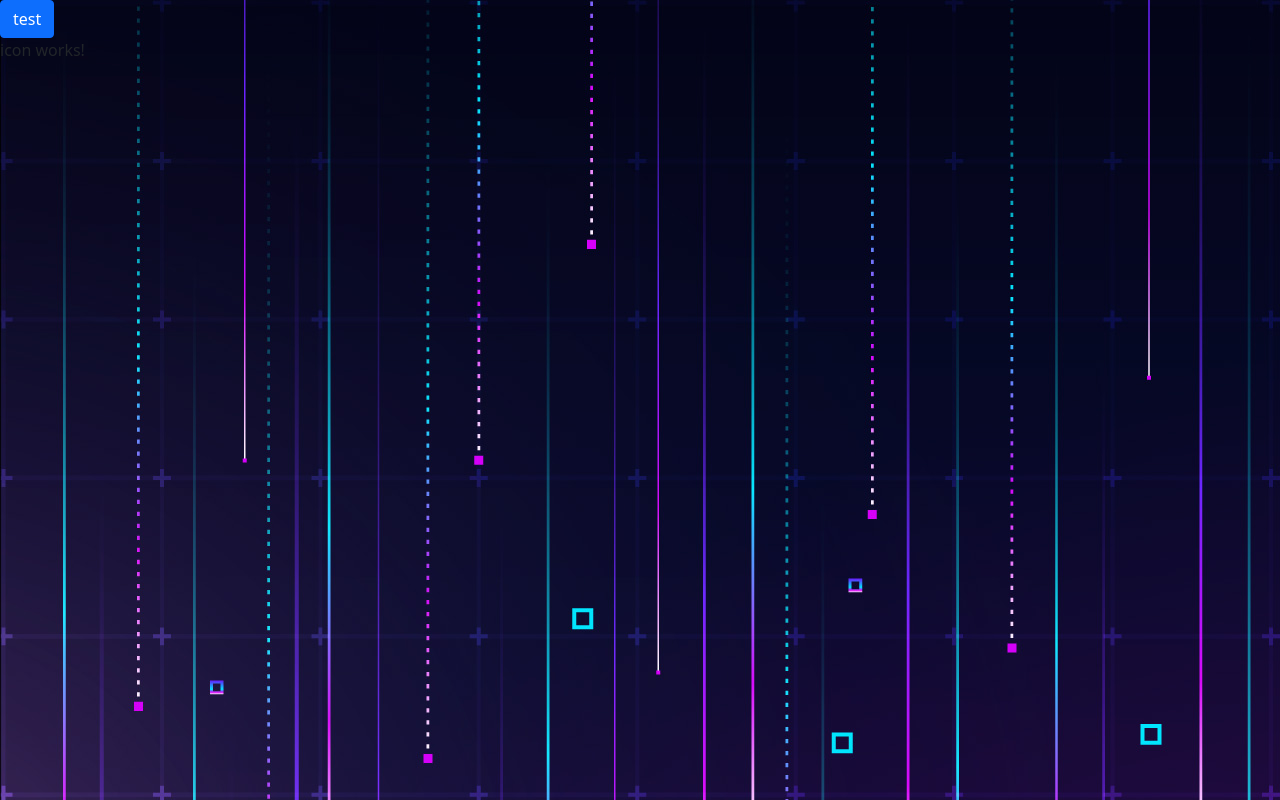
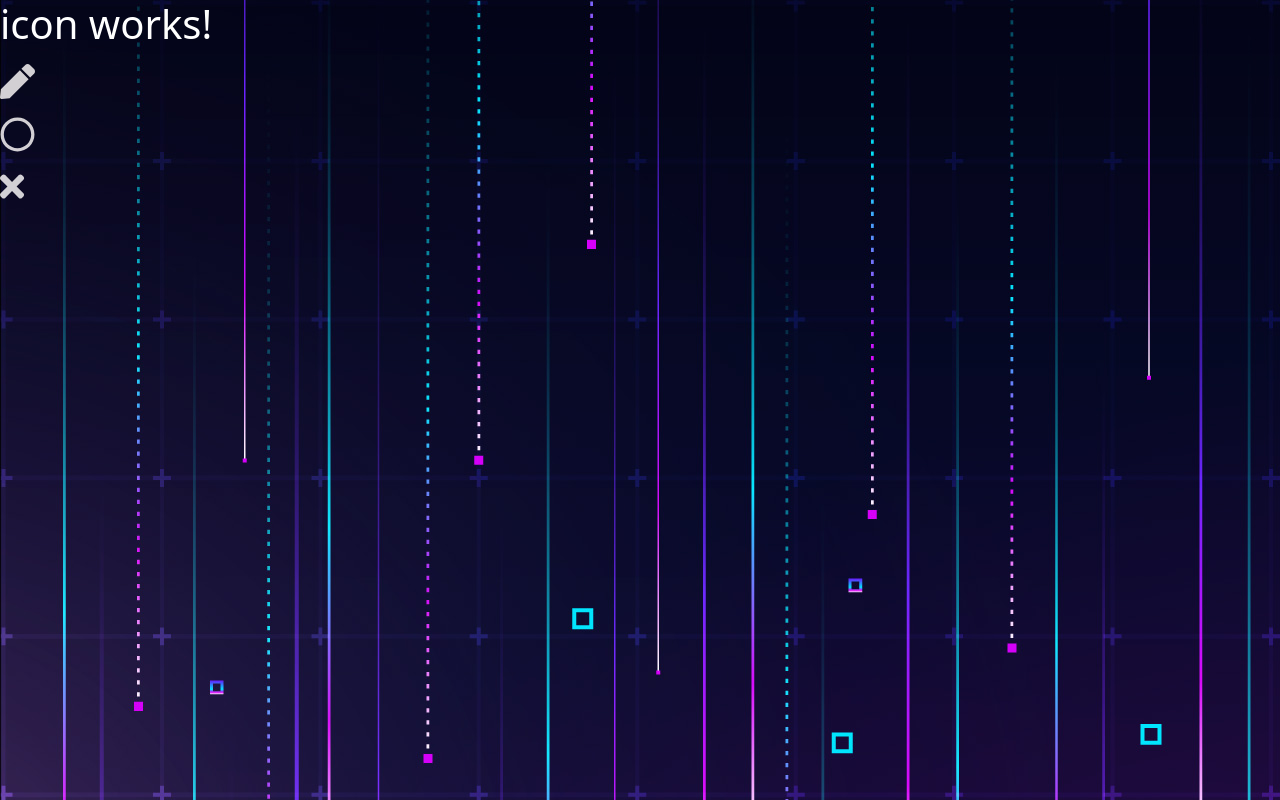
Before and after one commit to suriyaganesh97/angular, an Angular app in the folder tic-tac-toe/: page / in a window 1280 px wide. Built offline with nearby package versions, Linux system fonts and the light colour scheme.

Commit message:
tic tac toe icons

```diff
--- a/tic-tac-toe/src/app/app.component.html
+++ b/tic-tac-toe/src/app/app.component.html
@@ -1,4 +1,4 @@
-<button class="btn btn-primary">test</button>
+<!-- <button class="btn btn-primary">test</button> -->
 
 <app-icon>
 
--- a/tic-tac-toe/src/app/components/icon/icon.component.css
+++ b/tic-tac-toe/src/app/components/icon/icon.component.css
@@ -1,5 +1,9 @@
 .icon {
     font-size: 35px;
-    color: #000000;
+    color: hsla(0, 43%, 99%, 0.822);
     font-weight: bolder;
   }
+h1
+{
+  color: white;
+}
--- a/tic-tac-toe/src/app/components/icon/icon.component.html
+++ b/tic-tac-toe/src/app/components/icon/icon.component.html
@@ -1 +1,8 @@
-<p>icon works!</p>
+<h1>icon works!
+</h1>
+<fa-icon [icon]="faPen" class="icon"></fa-icon>
+<br>
+<fa-icon [icon]="faCircle" class="icon"></fa-icon>
+<br>
+<fa-icon [icon]="faTimes" class="icon"></fa-icon>
+<br>
--- a/tic-tac-toe/src/app/components/icon/icon.component.ts
+++ b/tic-tac-toe/src/app/components/icon/icon.component.ts
@@ -11,6 +11,7 @@ export class IconComponent implements OnInit {
   faPen = faPen;
   faTimes = faTimes;
   faCircle = faCircle;
+  // test1=3;
   constructor() { }
 
   ngOnInit(): void {
```
